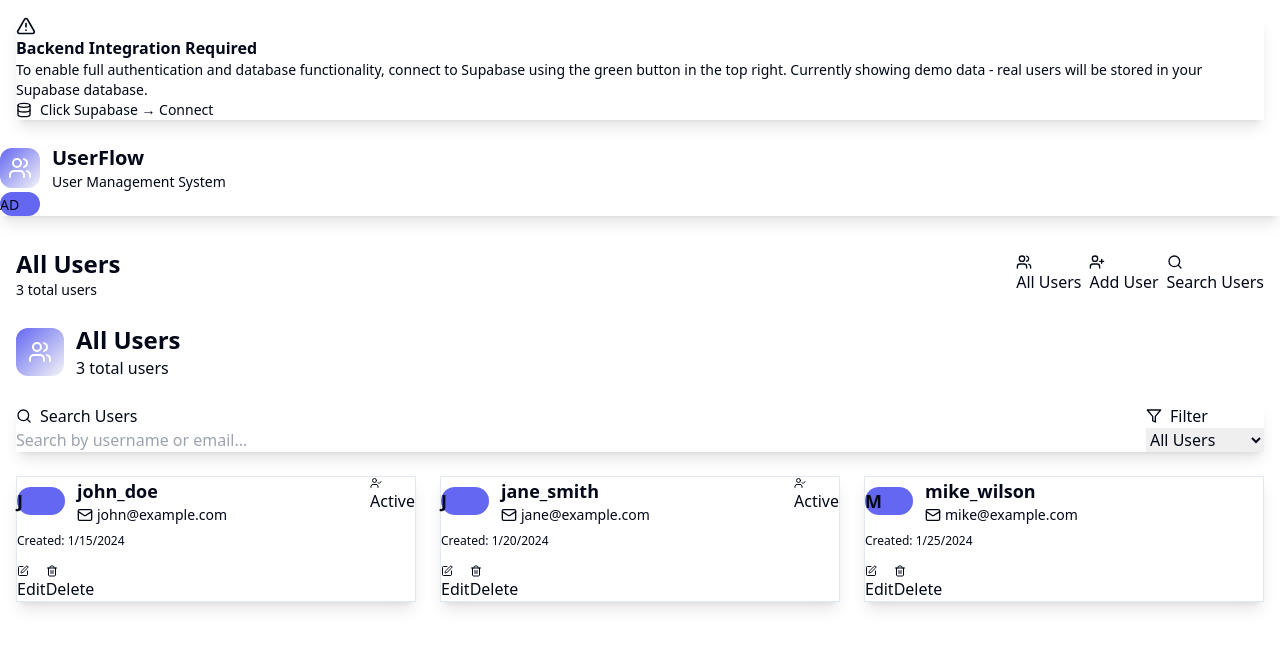
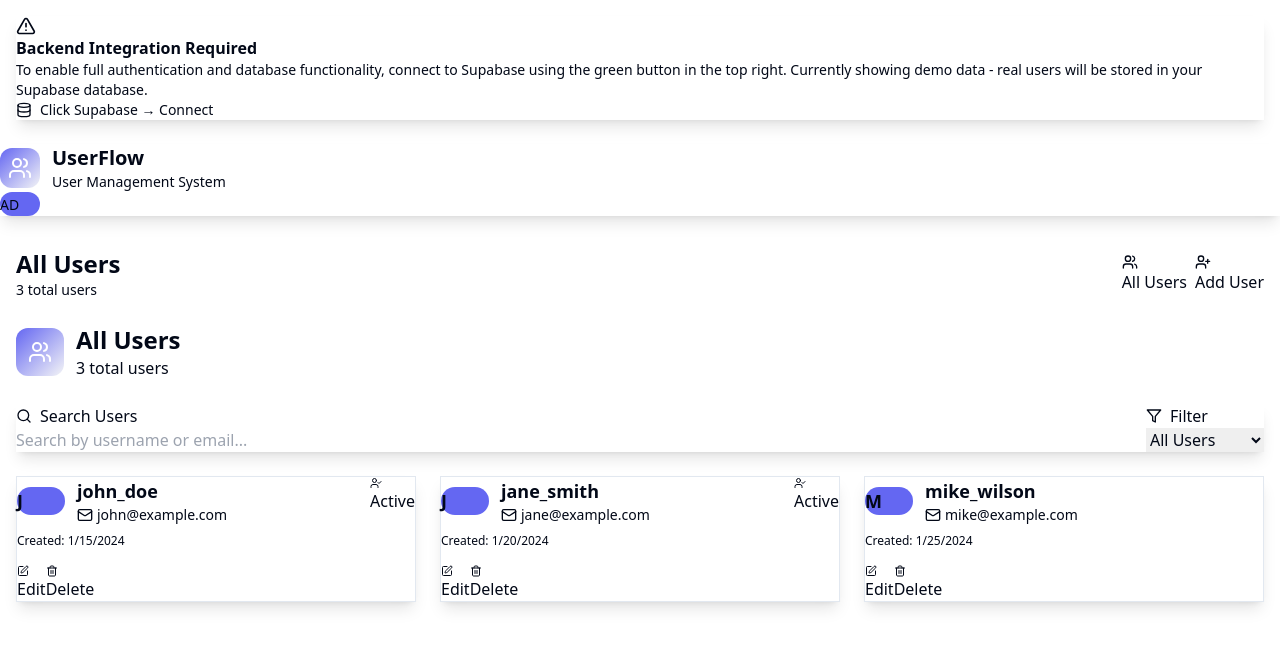
Before and after one commit to BeautyButterfl/daisy-users-hub, a React (Vite) app: page / in a window 1280 px wide. Both pictures are taken after typing "name@example.com", "Sample123" into the empty fields and a click on the button "Sign In". Shown: the top 648 px of the page. Built offline with nearby package versions, Linux system fonts and the light colour scheme.

Commit message:
Remove search user button

```diff
--- a/src/components/layout/DashboardLayout.tsx
+++ b/src/components/layout/DashboardLayout.tsx
@@ -89,15 +89,6 @@ const DashboardLayout = ({ children, currentView, onViewChange }: DashboardLayou
               <UserPlus className="h-4 w-4" />
               Add User
             </button>
-            <button
-              onClick={() => onViewChange('search')}
-              className={`btn btn-sm gap-2 ${
-                currentView === 'search' ? 'btn-primary' : 'btn-outline'
-              }`}
-            >
-              <Search className="h-4 w-4" />
-              Search Users
-            </button>
           </div>
         </div>
 
```
